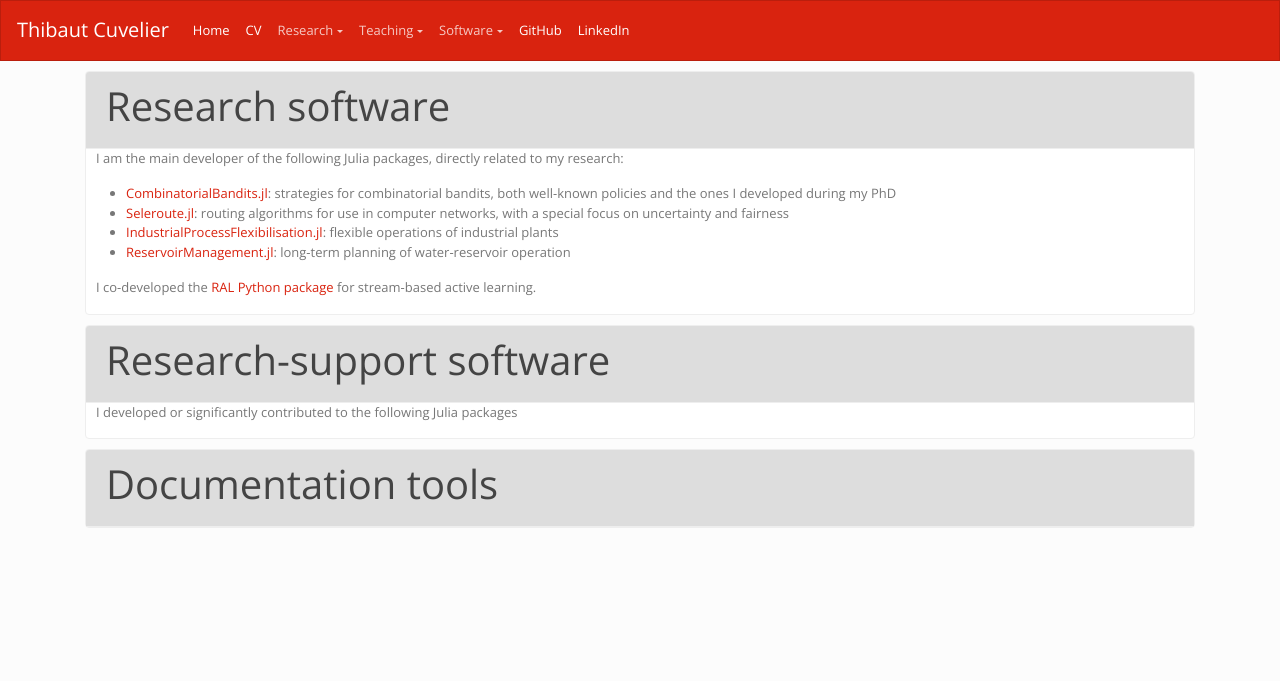
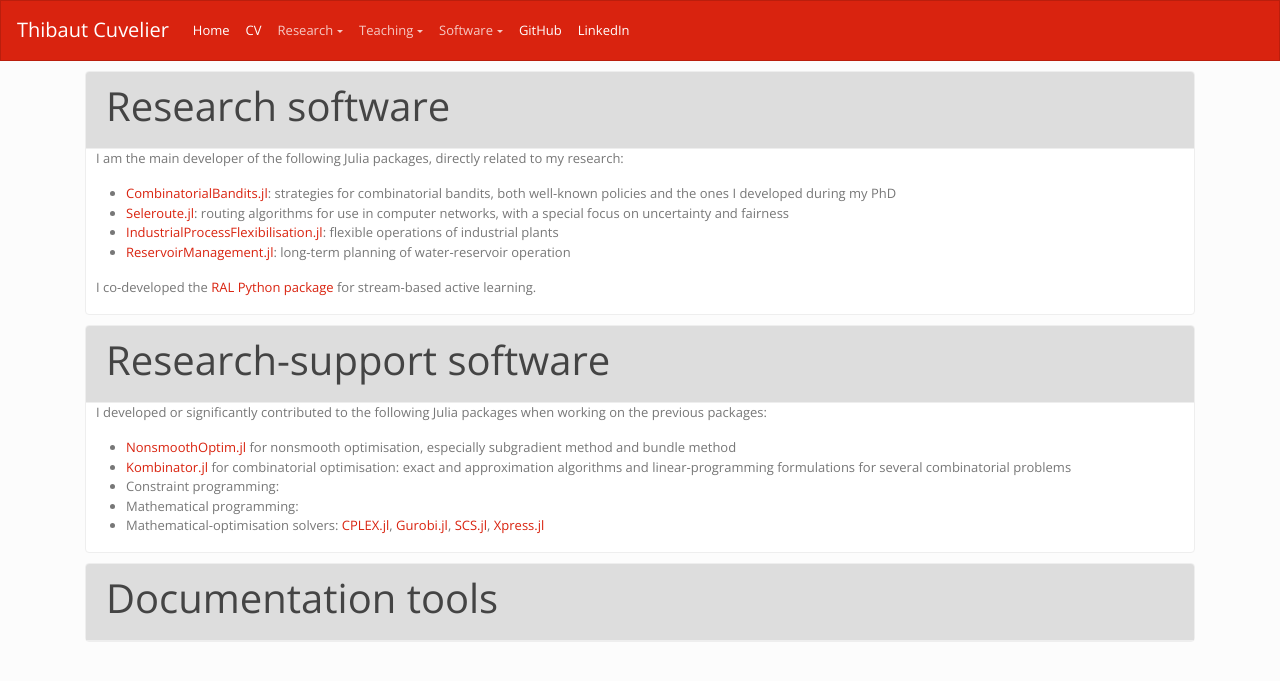
Before and after one commit to dourouc05/dourouc05.github.io, a Jekyll site: the page built from software.md, in a window 1280 px wide. Shown: the top 681 px of the page. Built offline with Jekyll 4.4.1, drawn with Linux system fonts in a browser that asks for light colours; a script that is not in the unit is left out.

Commit message:
Update software.md

```diff
--- a/software.md
+++ b/software.md
@@ -18,7 +18,13 @@ I co-developed the [RAL Python package](https://github.com/SAWassermann/RAL) for
 {% include card_end.html %}
 {% include card_begin.html title="Research-support software" id="research-support-software" %}
 
-I developed or significantly contributed to the following Julia packages
+I developed or significantly contributed to the following Julia packages when working on the previous packages:
+
+* [NonsmoothOptim.jl](https://github.com/dourouc05/NonsmoothOptim.jl) for nonsmooth optimisation, especially subgradient method and bundle method
+* [Kombinator.jl](https://github.com/dourouc05/Kombinator.jl) for combinatorial optimisation: exact and approximation algorithms and linear-programming formulations for several combinatorial problems
+* Constraint programming:
+* Mathematical programming:
+* Mathematical-optimisation solvers: [CPLEX.jl](https://github.com/jump-dev/CPLEX.jl), [Gurobi.jl](https://github.com/jump-dev/Gurobi.jl), [SCS.jl](https://github.com/jump-dev/SCS.jl), [Xpress.jl](https://github.com/jump-dev/Xpress.jl)
 
 {% include card_end.html %}
 {% include card_begin.html title="Documentation tools" id="documentation-tools" %}
```
